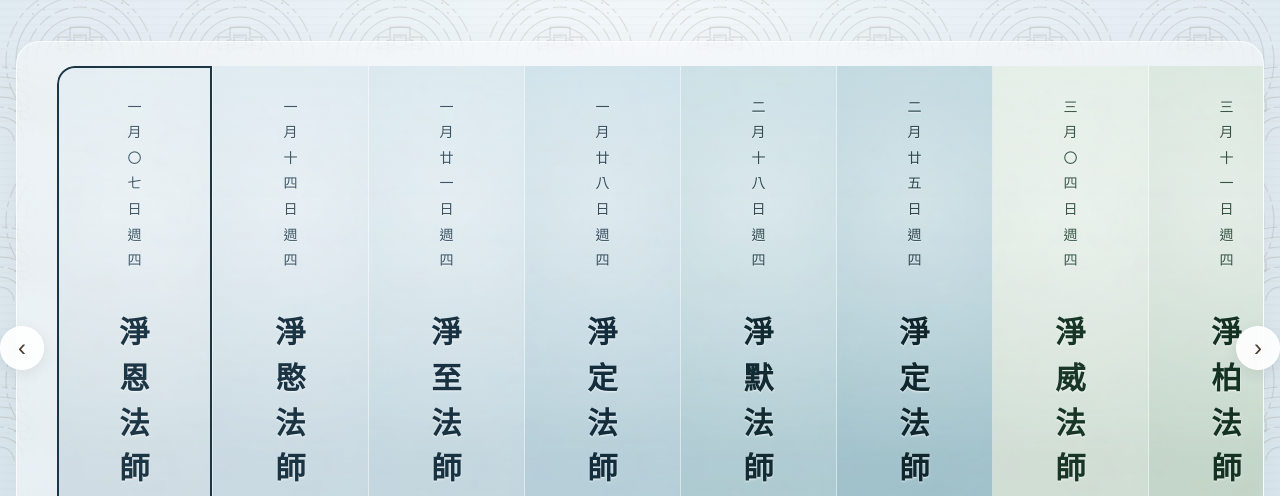
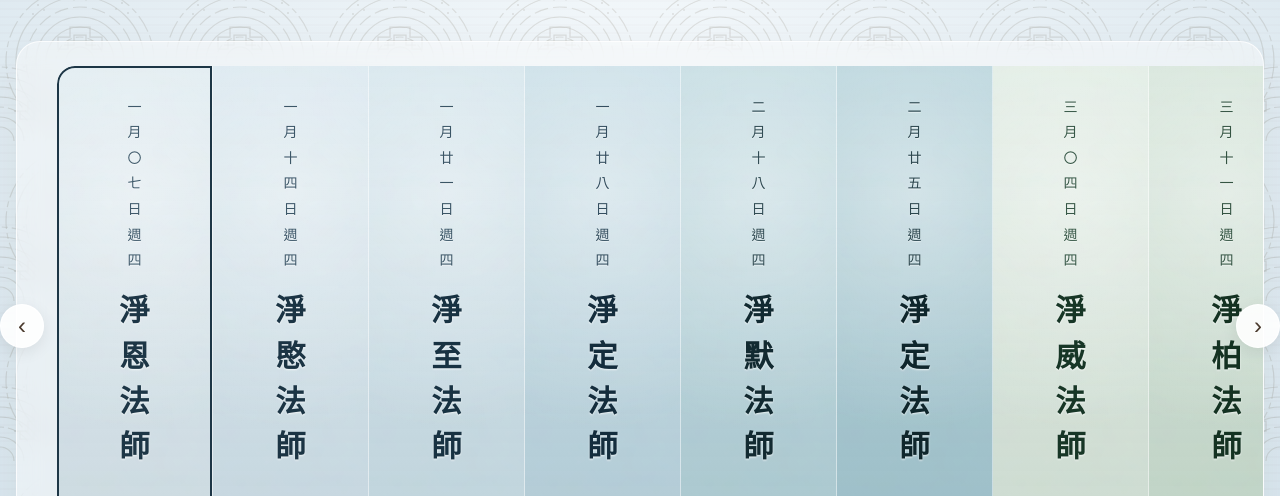
Before and after one commit to namomt/2027-jingtu-lectures, a plain HTML site: page index.html in a window 1280 px wide. Shown: the part 179-675 px from the top of the page. Drawn offline with Linux system fonts and the light colour scheme; grey boxes are pictures that could not be loaded.

Commit message:
Keep the upcoming lecture in view on shorter tablet and desktop windows

```diff
--- a/index.html
+++ b/index.html
@@ -157,6 +157,7 @@
     .color-column {
       flex: 0 0 156px;
       height: 556px;
+      height: clamp(420px, 64svh, 556px);
       position: relative;
       display: flex;
       flex-direction: column;
@@ -184,7 +185,7 @@
     .color-column:hover {
       filter: brightness(1.03);
     }
-    .color-column[aria-current="date"]::after {
+    .color-column[aria-current="true"]::after {
       content: '';
       position: absolute;
       inset: 0;
@@ -530,7 +531,7 @@ function openAtUpcomingLecture(now = new Date()) {
   const column = document.getElementById(`col-${display.index}`);
   const status = document.getElementById('calendarStatus');
   if (upcoming) {
-    column.setAttribute('aria-current', 'date');
+    column.setAttribute('aria-current', 'true');
     status.textContent = `${upcoming.key === today ? '今天的講座' : '下一場講座'}：${upcoming.month} 月 ${upcoming.day} 日 · ${upcoming.item.name}`;
   } else {
     status.textContent = '2027 年有日期的講座都已結束。';
```
